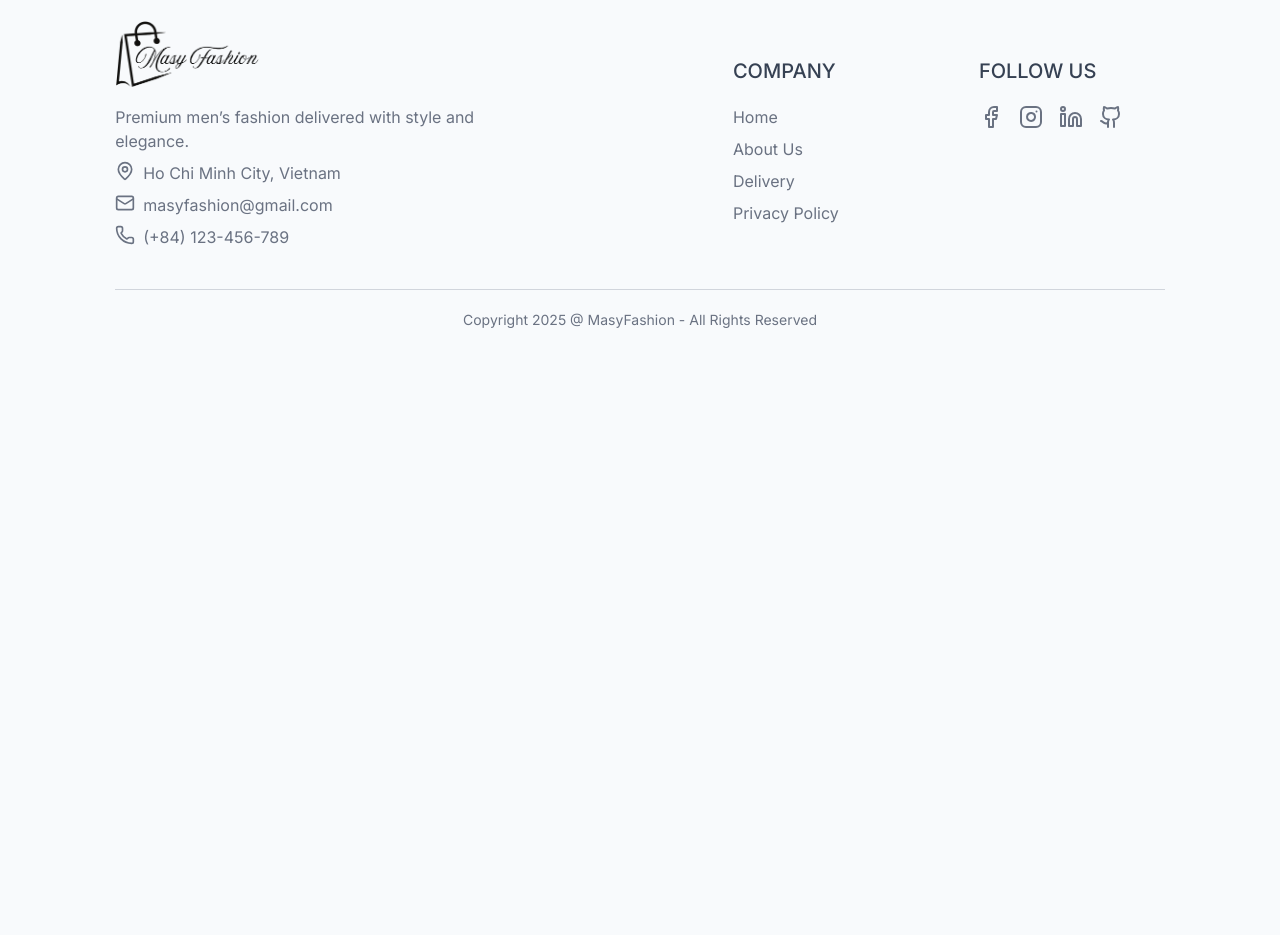
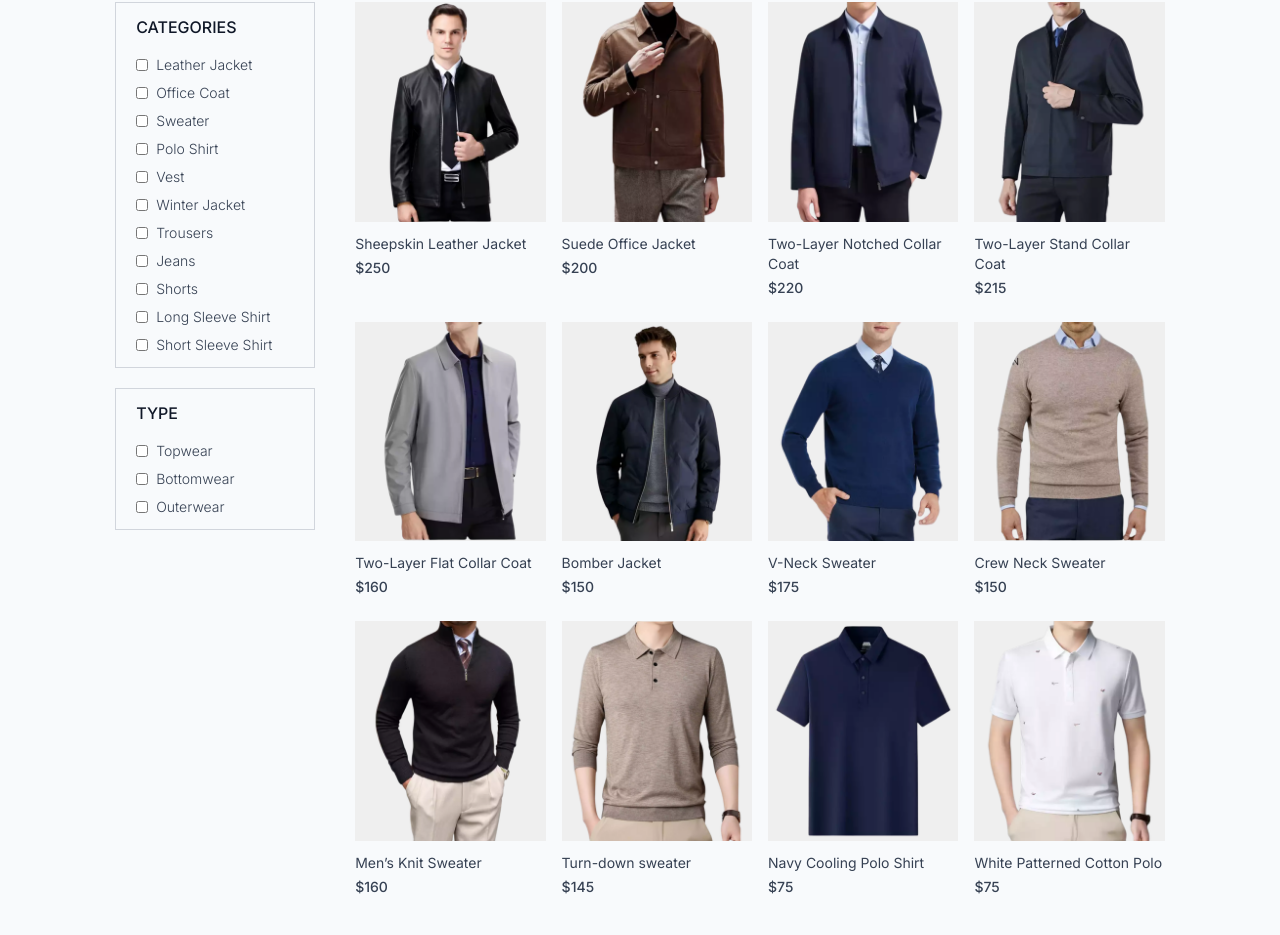
Before and after one commit to quangthoIT/MasyFashion, a React (Vite) app in the folder frontend/: page /collection in a window 1280 px wide. Shown: the part 227-1162 px from the top of the page. Before the commit the page ends 800 px from the top, so only its background shows below. Built offline with nearby package versions, Linux system fonts and the light colour scheme.

Commit message:
Filters, Products Grid, Sorting, Pagination - Collection

```diff
--- a/frontend/src/assets/assets.js
+++ b/frontend/src/assets/assets.js
@@ -610,7 +610,7 @@ export const products = [
     price: 90,
     image: [p_img52],
     category: "Men",
-    subCategory: "Short-Sleeve Shirt",
+    subCategory: "Short Sleeve Shirt",
     type: "Topwear",
     sizes: ["S", "M", "L", "XL", "2XL", "3XL"],
     date: 1716634345448,
@@ -624,7 +624,7 @@ export const products = [
     price: 95,
     image: [p_img53],
     category: "Men",
-    subCategory: "Short-Sleeve Shirt",
+    subCategory: "Short Sleeve Shirt",
     type: "Topwear",
     sizes: ["S", "M", "L", "XL", "2XL", "3XL"],
     date: 1716634345448,
--- /dev/null
+++ b/frontend/src/components/FilterSidebar.jsx
@@ -0,0 +1,80 @@
+import { ChevronRight } from "lucide-react";
+
+const FilterSidebar = ({
+  showFilter,
+  setShowFilter,
+  toggleCategory,
+  toggleType,
+}) => {
+  return (
+    <div className="min-w-50">
+      <p
+        onClick={() => setShowFilter(!showFilter)}
+        className="text-xl sm:text-2xl my-2 flex items-center cursor-pointer uppercase"
+      >
+        Filters
+        <ChevronRight
+          className={`w-6 h-6 sm:hidden ${showFilter ? "rotate-90" : ""}`}
+        />
+      </p>
+
+      {/* Categories Filter */}
+      <div
+        className={`border border-gray-300 pl-5 py-3 mt-6 sm:block ${
+          showFilter ? "" : "hidden"
+        }`}
+      >
+        <p className="text-gray-900 font-medium uppercase pb-2">Categories</p>
+        <div className="flex flex-col gap-2 mt-2 text-sm font-light text-gray-700">
+          {[
+            "Leather Jacket",
+            "Office Coat",
+            "Sweater",
+            "Polo Shirt",
+            "Vest",
+            "Winter Jacket",
+            "Trousers",
+            "Jeans",
+            "Shorts",
+            "Long Sleeve Shirt",
+            "Short Sleeve Shirt",
+          ].map((category) => (
+            <p key={category} className="flex gap-2">
+              <input
+                className="w-3"
+                type="checkbox"
+                value={category}
+                onChange={toggleCategory}
+              />
+              {category}
+            </p>
+          ))}
+        </div>
+      </div>
+
+      {/* Types Filter */}
+      <div
+        className={`border border-gray-300 pl-5 py-3 my-5 sm:block ${
+          showFilter ? "" : "hidden"
+        }`}
+      >
+        <p className="text-gray-900 font-medium uppercase pb-2">Type</p>
+        <div className="flex flex-col gap-2 mt-2 text-sm font-light text-gray-700">
+          {["Topwear", "Bottomwear", "Outerwear"].map((t) => (
+            <p key={t} className="flex gap-2">
+              <input
+                className="w-3"
+                type="checkbox"
+                value={t}
+                onChange={toggleType}
+              />
+              {t}
+            </p>
+          ))}
+        </div>
+      </div>
+    </div>
+  );
+};
+
+export default FilterSidebar;
--- /dev/null
+++ b/frontend/src/components/ProductGrid.jsx
@@ -0,0 +1,128 @@
+import { useState } from "react";
+import Title from "./Title";
+import ProductItem from "./ProductItem";
+
+const ProductGrid = ({ filterProducts, setSortType }) => {
+  // --- Pagination ---
+  const [currentPage, setCurrentPage] = useState(1);
+  const productsPerPage = 12; // Số sản phẩm mỗi trang
+
+  // Tính toán sản phẩm hiện tại
+  const indexOfLast = currentPage * productsPerPage;
+  const indexOfFirst = indexOfLast - productsPerPage;
+  const currentProducts = filterProducts.slice(indexOfFirst, indexOfLast);
+
+  // Tổng số trang
+  const totalPages = Math.ceil(filterProducts.length / productsPerPage);
+
+  // Hàm đổi trang
+  const paginate = (page) => {
+    if (page >= 1 && page <= totalPages) {
+      setCurrentPage(page);
+    }
+  };
+
+  // Tạo danh sách trang hiển thị
+  const getPageNumbers = () => {
+    const pages = [];
+    const maxVisible = 3; // Số trang hiển thị ở giữa
+
+    if (totalPages <= 5) {
+      // Nếu ít trang thì hiển thị hết
+      for (let i = 1; i <= totalPages; i++) pages.push(i);
+    } else {
+      if (currentPage > 2) pages.push(1);
+      if (currentPage > 3) pages.push("...");
+
+      let start = Math.max(1, currentPage - 1);
+      let end = Math.min(totalPages, currentPage + 1);
+
+      for (let i = start; i <= end; i++) pages.push(i);
+
+      if (currentPage < totalPages - 2) pages.push("...");
+      if (currentPage < totalPages - 1) pages.push(totalPages);
+    }
+
+    return pages;
+  };
+
+  return (
+    <div className="flex-1">
+      <div className="flex justify-between sm:text-2xl my-1">
+        <Title text1={"All"} text2={"Collections"} />
+        <select
+          onChange={(e) => {
+            setSortType(e.target.value);
+            setCurrentPage(1); // Reset về trang 1 khi sort
+          }}
+          className="border border-gray-300 text-sm px-2"
+        >
+          <option value="default">Default Sorting</option>
+          <option value="priceLowToHigh">Price: Low to High</option>
+          <option value="priceHighToLow">Price: High to Low</option>
+        </select>
+      </div>
+
+      {/* Products Grid */}
+      <div className="grid grid-cols-2 md:grid-cols-3 lg:grid-cols-4 gap-4 gap-y-6 mt-4">
+        {currentProducts.map((item, index) => (
+          <ProductItem key={index} {...item} />
+        ))}
+      </div>
+
+      {/* Pagination */}
+      {totalPages > 1 && (
+        <div className="flex justify-center items-center mt-10 gap-2">
+          {/* Previous */}
+          <button
+            onClick={() => paginate(currentPage - 1)}
+            disabled={currentPage === 1}
+            className={`px-2 py-1 border rounded ${
+              currentPage === 1
+                ? "opacity-50 cursor-not-allowed"
+                : "cursor-pointer"
+            }`}
+          >
+            Prev
+          </button>
+
+          {/* Page Numbers */}
+          {getPageNumbers().map((p, idex) =>
+            p === "..." ? (
+              <span key={idex} className="px-2">
+                ...
+              </span>
+            ) : (
+              <button
+                key={idex}
+                onClick={() => paginate(p)}
+                className={`px-2 py-1 border rounded cursor-pointer ${
+                  currentPage === p
+                    ? "bg-black text-white"
+                    : "bg-white text-black"
+                }`}
+              >
+                {p}
+              </button>
+            )
+          )}
+
+          {/* Next */}
+          <button
+            onClick={() => paginate(currentPage + 1)}
+            disabled={currentPage === totalPages}
+            className={`px-2 py-1 border rounded ${
+              currentPage === totalPages
+                ? "opacity-50 cursor-not-allowed"
+                : "cursor-pointer"
+            }`}
+          >
+            Next
+          </button>
+        </div>
+      )}
+    </div>
+  );
+};
+
+export default ProductGrid;
--- a/frontend/src/pages/Collection.jsx
+++ b/frontend/src/pages/Collection.jsx
@@ -1,9 +1,79 @@
+import { useContext, useEffect, useState } from "react";
+import { ShopContext } from "../context/ShopContext";
+import FilterSidebar from "../components/FilterSidebar";
+import ProductGrid from "../components/ProductGrid";
+
 const Collection = () => {
+  const { products } = useContext(ShopContext);
+  const [showFilter, setShowFilter] = useState(false);
+  const [filterProducts, setFilterProducts] = useState([]);
+  const [subCategory, setSubCategory] = useState([]);
+  const [type, setType] = useState([]);
+  const [sortType, setSortType] = useState("default");
+
+  const toggleSubCategory = (e) => {
+    if (subCategory.includes(e.target.value)) {
+      setSubCategory((prev) => prev.filter((item) => item !== e.target.value));
+    } else {
+      setSubCategory((prev) => [...prev, e.target.value]);
+    }
+  };
+
+  const toggleType = (e) => {
+    if (type.includes(e.target.value)) {
+      setType((prev) => prev.filter((item) => item !== e.target.value));
+    } else {
+      setType((prev) => [...prev, e.target.value]);
+    }
+  };
+
+  const applyFilters = () => {
+    let productsCopy = products.slice();
+    if (subCategory.length > 0) {
+      productsCopy = productsCopy.filter((item) =>
+        subCategory.includes(item.subCategory)
+      );
+    }
+    if (type.length > 0) {
+      productsCopy = productsCopy.filter((item) => type.includes(item.type));
+    }
+    setFilterProducts(productsCopy);
+  };
+
+  const sortProduct = () => {
+    let sortProductsCopy = filterProducts.slice();
+    switch (sortType) {
+      case "priceLowToHigh":
+        setFilterProducts(sortProductsCopy.sort((a, b) => a.price - b.price));
+        break;
+      case "priceHighToLow":
+        setFilterProducts(sortProductsCopy.sort((a, b) => b.price - a.price));
+        break;
+      default:
+        applyFilters();
+        break;
+    }
+  };
+
+  useEffect(() => {
+    applyFilters();
+  }, [subCategory, type]);
+
+  useEffect(() => {
+    sortProduct();
+  }, [sortType]);
+
   return (
-    <div>
-      <h1>Collection</h1>
+    <div className="flex flex-col sm:flex-row gap-2 sm:gap-10 pt-10 border-t border-gray-300">
+      <FilterSidebar
+        showFilter={showFilter}
+        setShowFilter={setShowFilter}
+        toggleCategory={toggleSubCategory}
+        toggleType={toggleType}
+      />
+      <ProductGrid filterProducts={filterProducts} setSortType={setSortType} />
     </div>
-  )
-}
+  );
+};
 
-export default Collection
+export default Collection;
```
